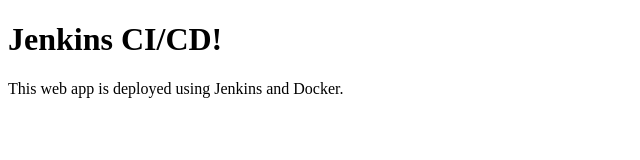
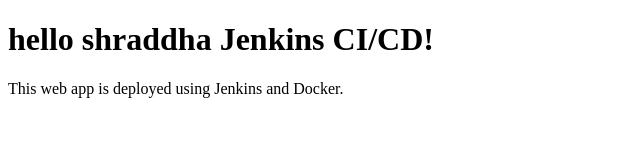
Before and after one commit to Shraddha571997/ci-cd-webapp, a plain HTML site: page index.html in a window 1280 px wide. Shown: the whole page, without its empty margins (0-640 px from the left). Drawn offline with Linux system fonts and the light colour scheme.

Commit message:
Update index.html

```diff
--- a/index.html
+++ b/index.html
@@ -4,7 +4,7 @@
     <title>My Web App</title>
 </head>
 <body>
-    <h1> Jenkins CI/CD!</h1>
+    <h1>hello shraddha Jenkins CI/CD!</h1>
     <p>This web app is deployed using Jenkins and Docker.</p>
 </body>
 </html>
```
